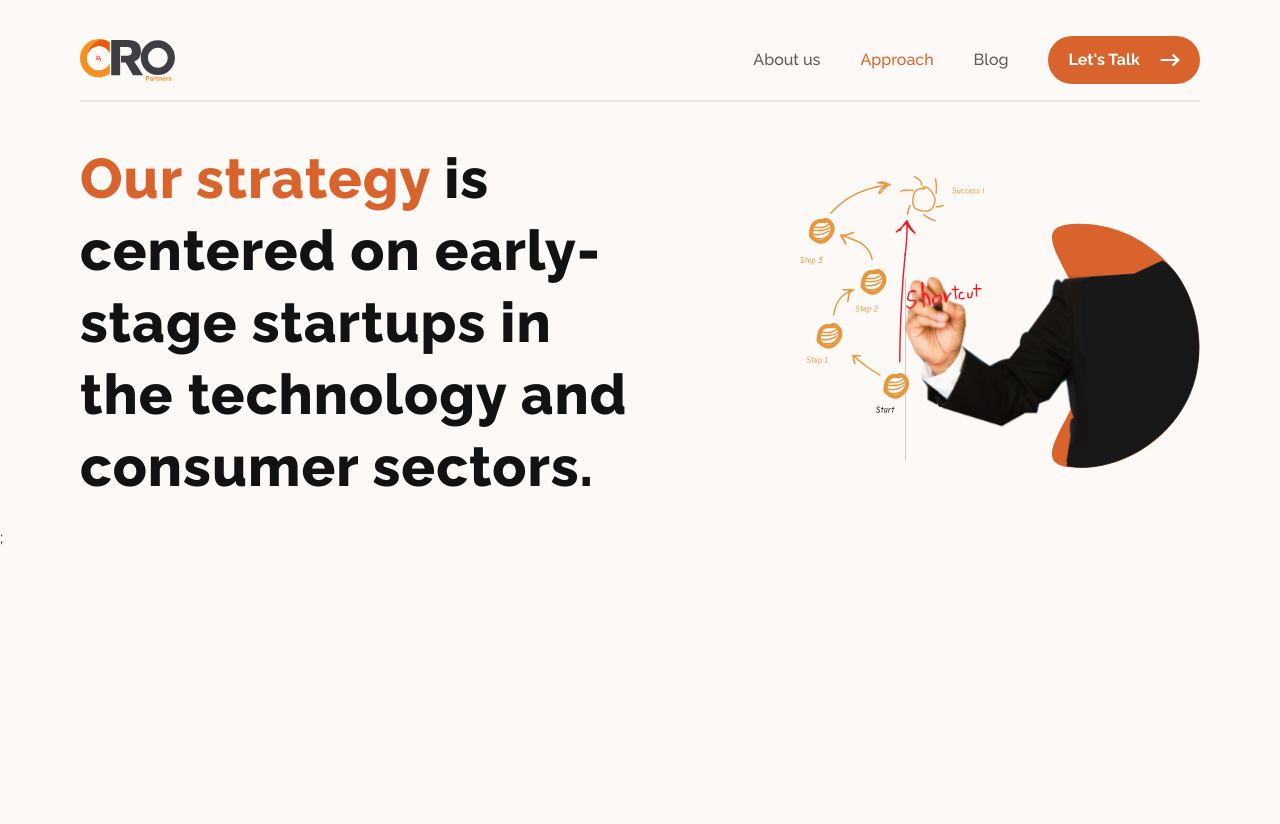
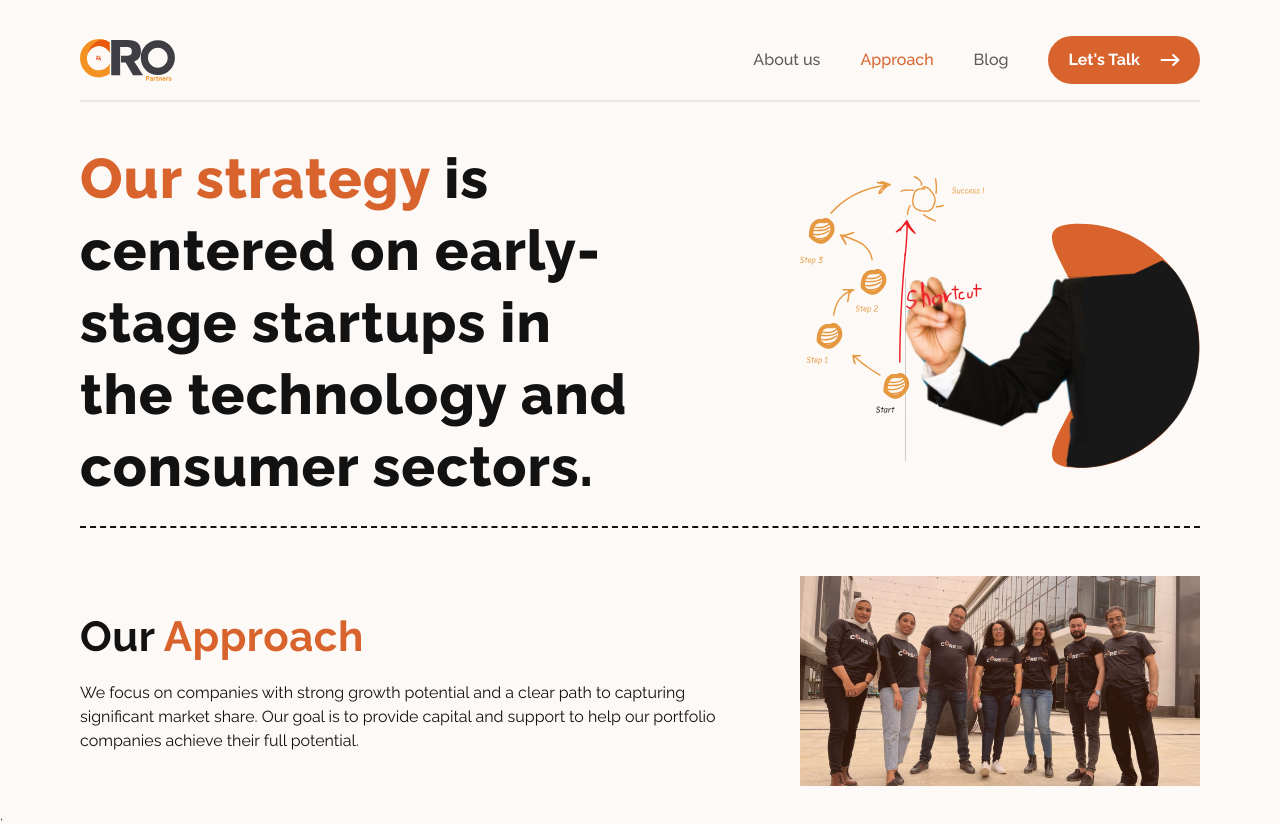
Before and after one commit to PTS-Holdings/oro-partners.com, a Next.js app: page /approach in a window 1280 px wide. Shown: the top 824 px of the page. Before the commit the page ends 800 px from the top, so only its background shows below. Built offline with nearby package versions, Linux system fonts and the light colour scheme.

Commit message:
feat(approach): add ApproachSection component to approach page

```diff
--- /dev/null
+++ b/src/components/approchPage/ApproachSection.jsx
@@ -0,0 +1,27 @@
+import Image from "next/image";
+
+export default function ApproachSection() {
+    return (
+        <div className="flex flex-col items-center justify-between gap-6 pb-6 pt-7 text-center md:gap-11 lg:pt-12 lg:flex-row lg:text-left">
+            <div className="lg:w-2/3">
+                <h2 className=" md:header2 body-large-bold mb-4">
+                    Our{" "}
+                    <span className="text-custom-orange-basic">Approach</span>
+                </h2>
+                <p>
+                    We focus on companies with strong growth potential and a
+                    clear path to capturing significant market share. Our goal
+                    is to provide capital and support to help our portfolio
+                    companies achieve their full potential.
+                </p>
+            </div>
+
+            <Image
+                src={"/assets/team-pic-1.png"}
+                width={400}
+                height={383}
+                alt={"ORO Partners Team"}
+            />
+        </div>
+    );
+}
--- a/src/pages/approach.js
+++ b/src/pages/approach.js
@@ -1,3 +1,4 @@
+import ApproachSection from "@/components/approchPage/ApproachSection";
 import HeroSection from "@/components/approchPage/HeroSection";
 import Head from "next/head";
 
@@ -9,6 +10,7 @@ export default function Approach() {
 			</Head>
 
 			<HeroSection />
+			<ApproachSection />
 		</div>
 	);
 }
```
